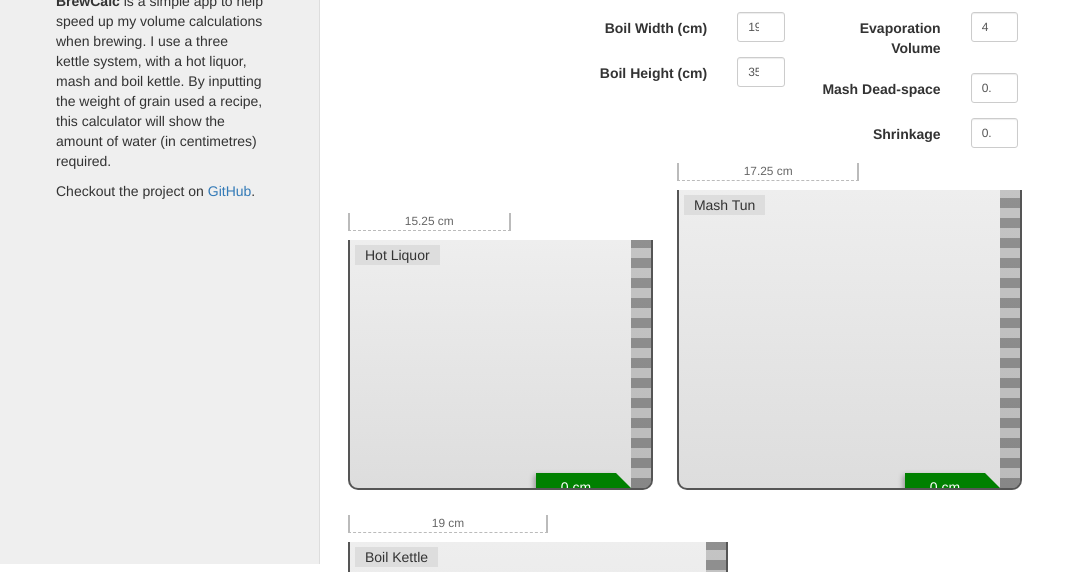
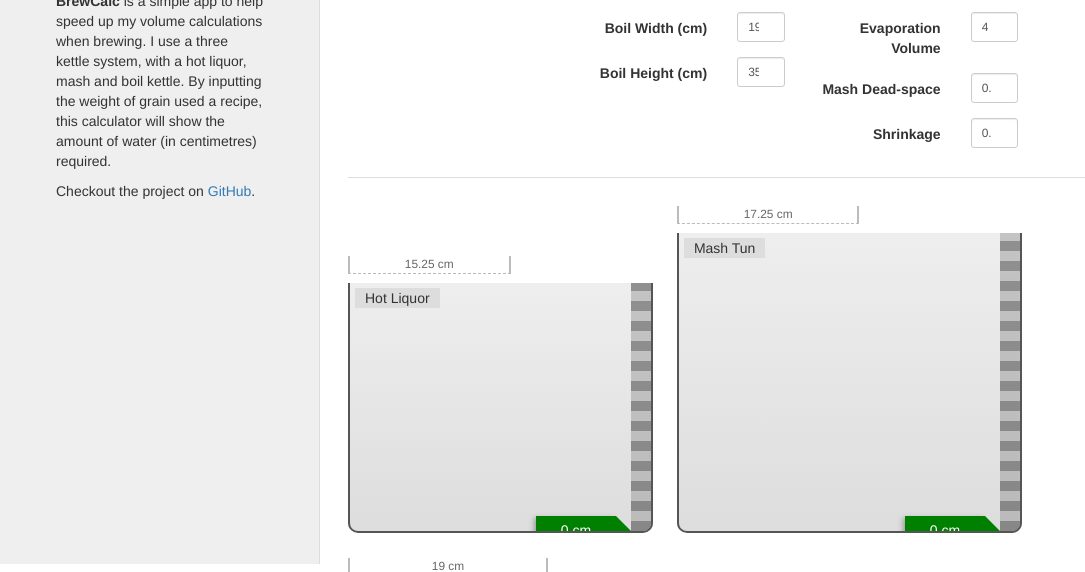
Before and after one commit to joelkbennett/BrewCalc, a website: page app/index.html in a window 1280 px wide. Shown: the part 236-808 px from the top of the page, without its empty margins (0-1085 px from the left). Drawn offline with nearby package versions, Linux system fonts and the light colour scheme.

Commit message:
Add border-top for visual section

```diff
--- a/app/css/style.css
+++ b/app/css/style.css
@@ -13,6 +13,14 @@
 }
 
 /* Logo */
+
+/* Sections */
+
+#visuals {
+    border-top: thin solid #ddd;
+    margin-top: 1em;
+    padding-top: 2em;
+}
 
 .inline-block {
     display: inline-block;
```
